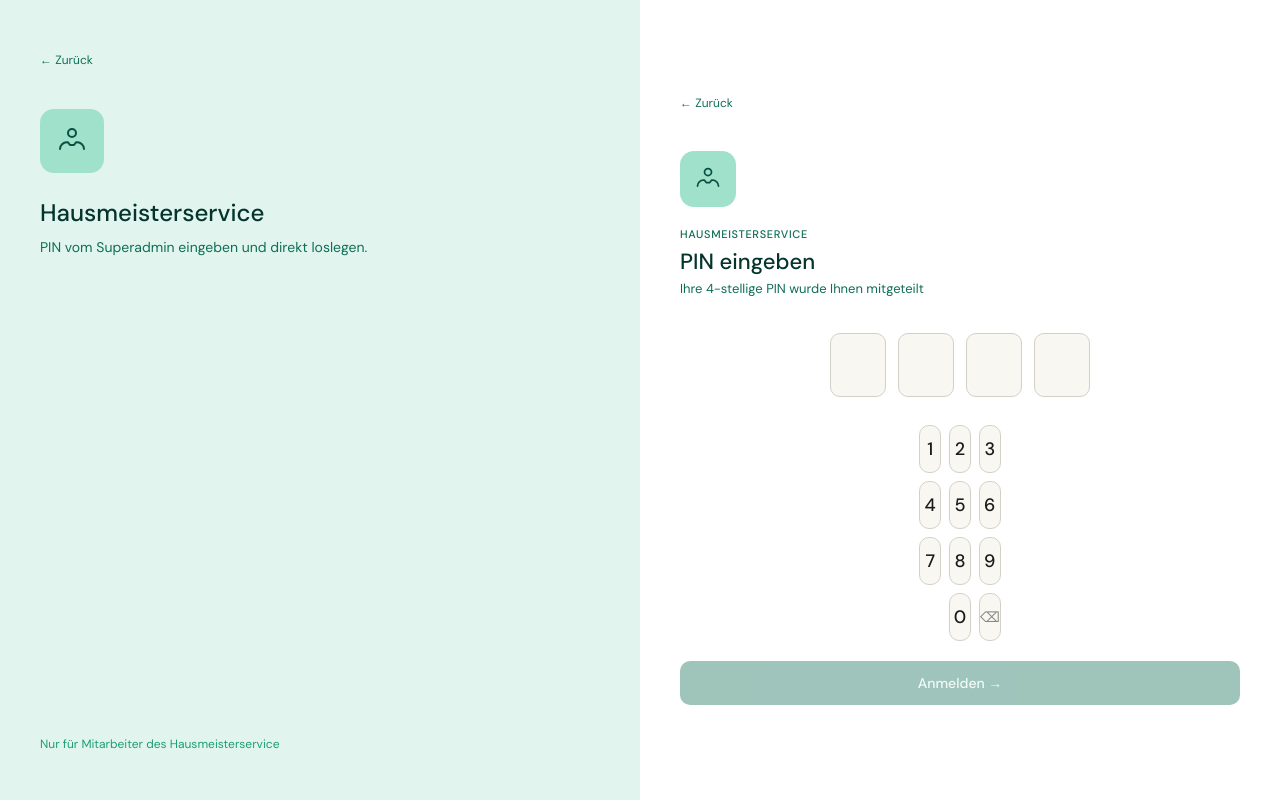
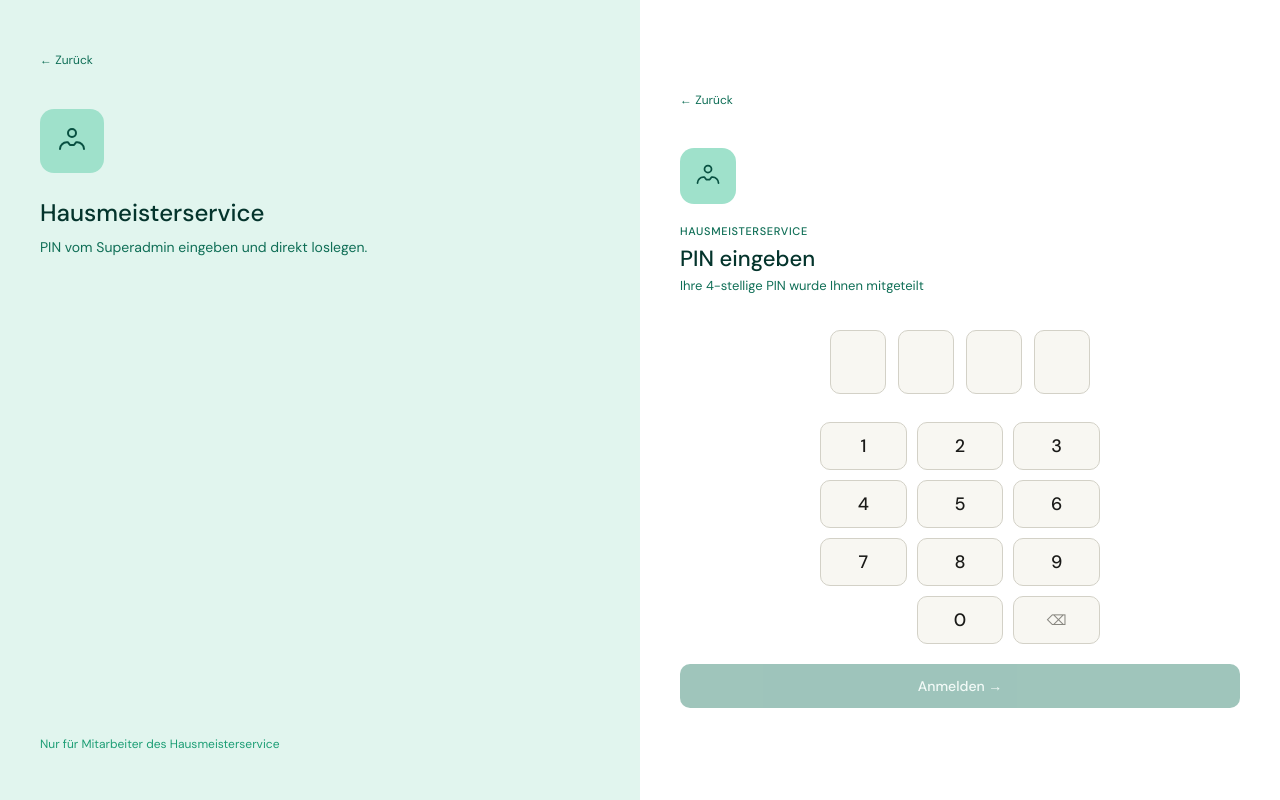
Before and after one commit to fukslj/hausmeister-app-v2, a React (Vite) app: page /login/hausmeister in a window 1280 px wide. Built offline with nearby package versions, Linux system fonts and the light colour scheme; no server answers.

Commit message:
Update Login.jsx

```diff
--- a/src/pages/hausmeister/Login.jsx
+++ b/src/pages/hausmeister/Login.jsx
@@ -128,7 +128,7 @@ export default function HausmeisterLogin() {
           ))}
         </div>
 
-        <div style={{ display: 'grid', gridTemplateColumns: 'repeat(3, 1fr)', gap: 8, maxWidth: 220, margin: '0 auto 20px' }}>
+        <div style={{ display: 'grid', gridTemplateColumns: 'repeat(3, 1fr)', gap: 10, width: '100%', maxWidth: 280, margin: '0 auto 20px' }}>
           {['1','2','3','4','5','6','7','8','9','','0','del'].map((k, i) => (
             k === '' ? <div key={i} /> :
             <button key={i} className="hm-num-btn" onClick={() => pressNum(k)}
```
